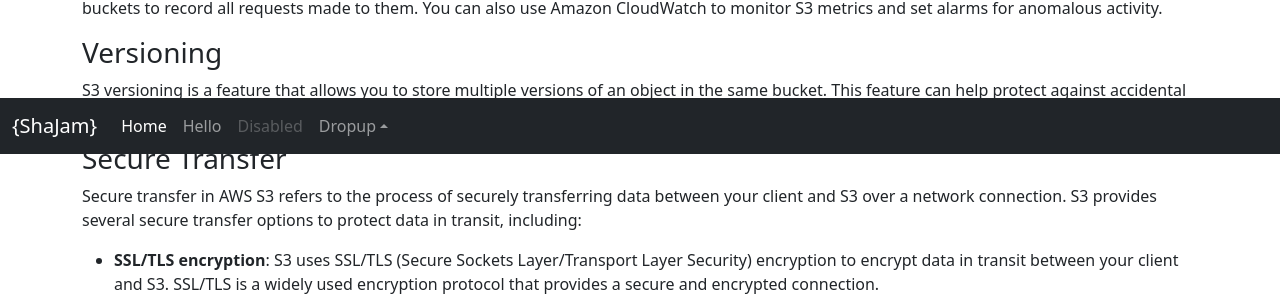
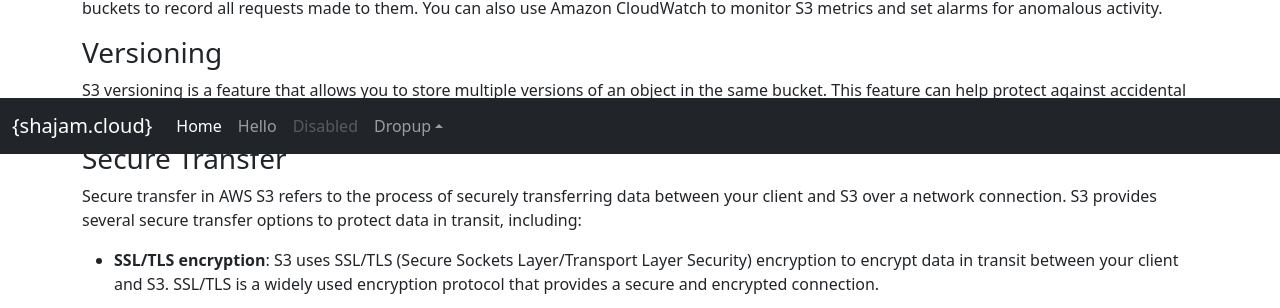
Before and after one commit to s-kazi/s-kazi.github.io, a Jekyll site: the page built from aws/s3/security.markdown, in a window 1280 px wide. Shown: the part 746-1054 px from the top of the page. Built offline with Jekyll 4.4.1, drawn with Linux system fonts in a browser that asks for light colours; nearby versions of some CDN libraries.

Commit message:
left menu n footer

```diff
--- a/_includes/footer.html
+++ b/_includes/footer.html
@@ -1,7 +1,7 @@
 <div style="display: block; height: 50px;"></div>
 <nav class="navbar fixed-bottom navbar-expand-sm navbar-dark bg-dark">
     <div class="container-fluid">
-      <a class="navbar-brand" href="/">{ShaJam}</a>
+      <a class="navbar-brand" href="/">{shajam.cloud}</a>
       <button class="navbar-toggler" type="button" data-bs-toggle="collapse" data-bs-target="#navbarCollapse" aria-controls="navbarCollapse" aria-expanded="false" aria-label="Toggle navigation">
         <span class="navbar-toggler-icon"></span>
       </button>
--- a/aws/s3/security.markdown
+++ b/aws/s3/security.markdown
@@ -3,7 +3,7 @@ layout: post
 title: Security in AWS S3
 subtitle: Let's enable Security in Buckets and Objects
 permalink: /aws-s3-security/
-leftmenu: s3/_left-menu.html
+leftmenu: s3-left-menu.html
 ---
 
 Amazon S3 (Simple Storage Service) is a highly scalable and durable object storage service provided by Amazon Web Services (AWS). S3 offers several security features to protect the data stored in it. Here are some of the security measures you can take to secure your data in AWS S3
```
Also changed, not shown: _includes/s3-left-menu.html (renamed from _includes/s3/_left-menu.html).
